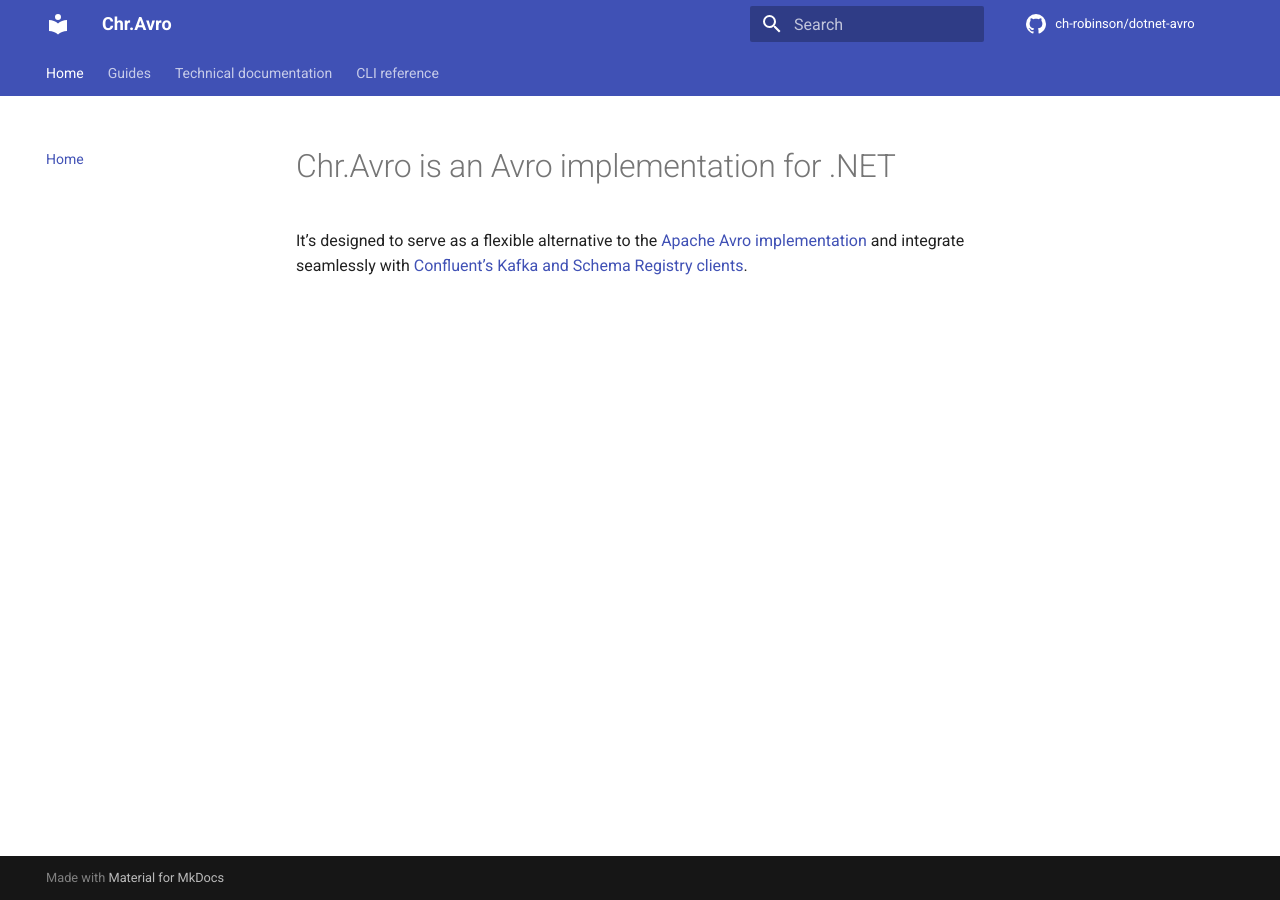
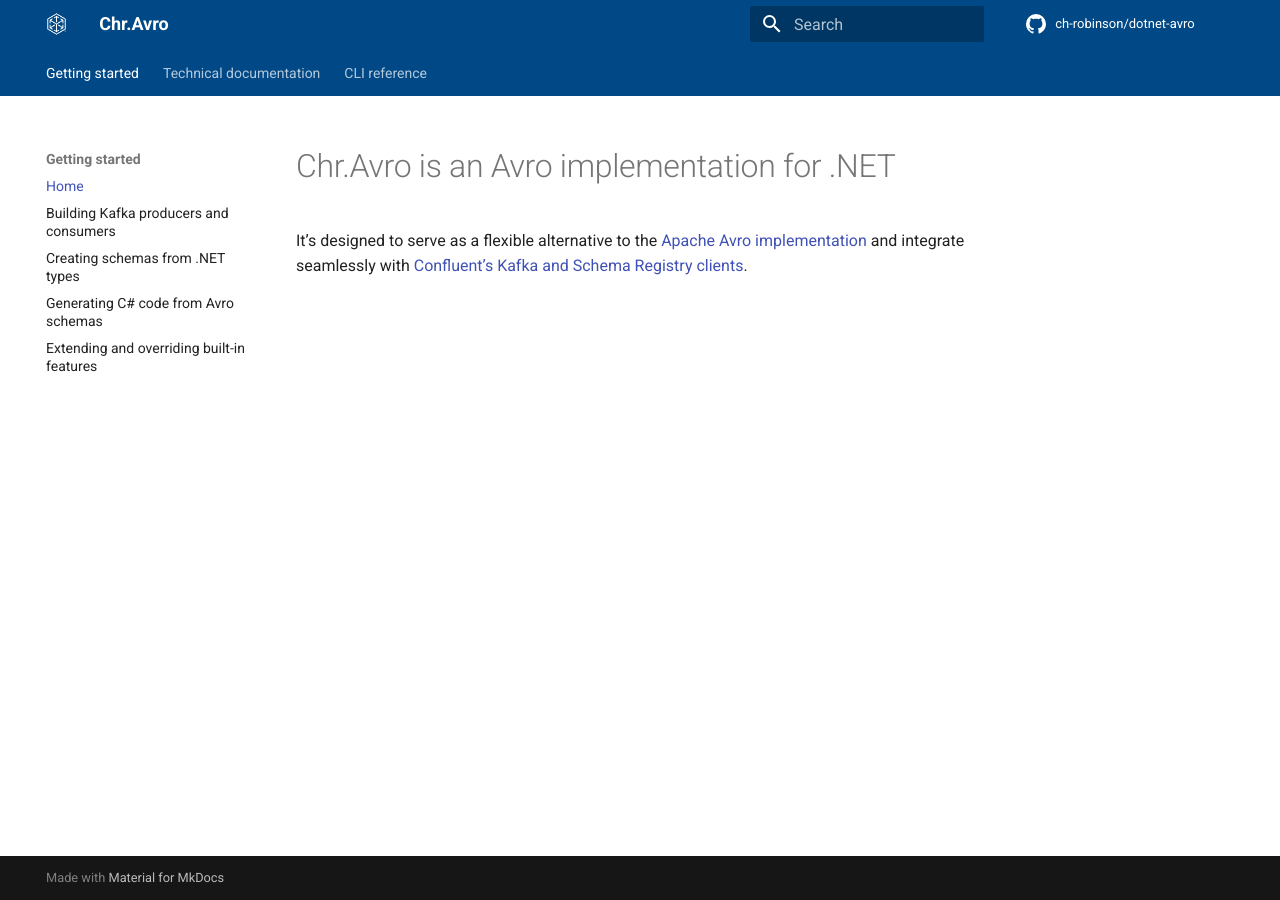
Before and after one commit to ch-robinson/dotnet-avro, an MkDocs documentation site: the page built from docs/index.md, in a window 1280 px wide. Built offline with MkDocs 1.6.1 and Material for MkDocs 9.7.7, drawn with Linux system fonts in a browser that asks for light colours; comment, search, counter and statistics services are not loaded.

Commit message:
Customize branding

```diff
--- /dev/null
+++ b/docs/stylesheets/chr.css
@@ -0,0 +1,5 @@
+[data-md-color-scheme="chr"] {
+  --md-primary-fg-color: #004986;
+  --md-primary-fg-color--light: #00a3e0;
+  --md-primary-fg-color--dark: #003057;
+}
--- a/mkdocs.yml
+++ b/mkdocs.yml
@@ -1,8 +1,8 @@
 site_name: Chr.Avro
 
 nav:
-  - Home: index.md
-  - Guides:
+  - Getting started:
+      - Home: index.md
       - Building Kafka producers and consumers: guides/kafka.md
       - Creating schemas from .NET types: guides/cli-create.md
       - Generating C# code from Avro schemas: guides/cli-generate.md
@@ -34,3 +34,9 @@ theme:
     - navigation.tabs
   icon:
     repo: material/github
+  logo: logo.png
+  palette:
+    scheme: chr
+
+extra_css:
+  - stylesheets/chr.css
```
Also changed, not shown: docs/logo.png (added).
